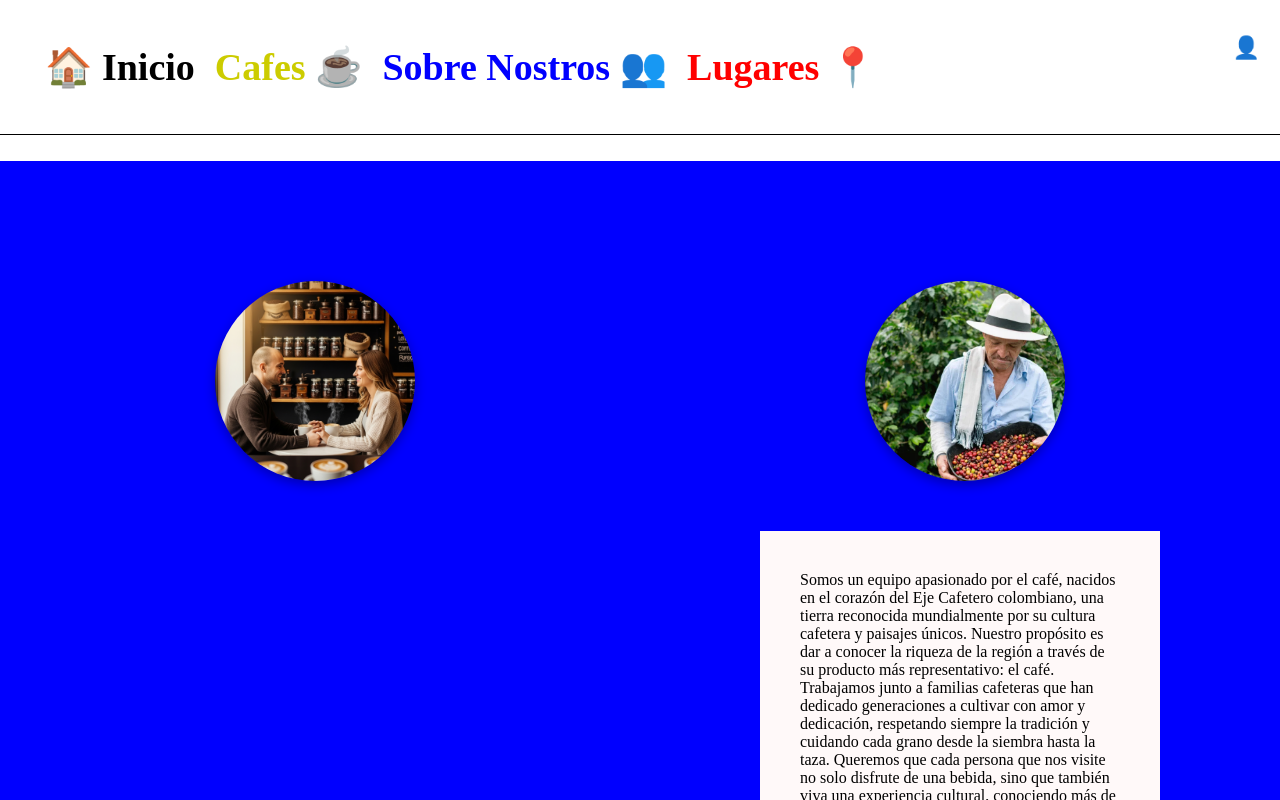
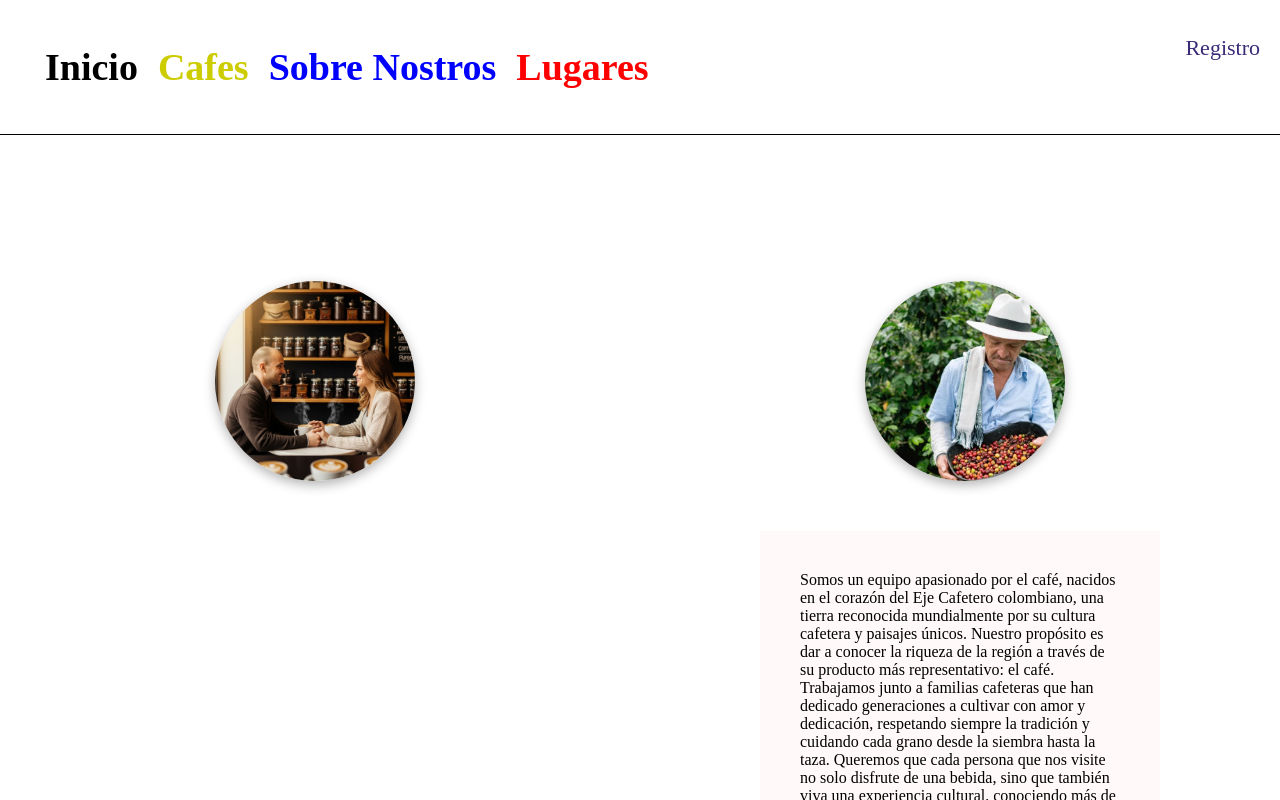
Before and after one commit to JuanSalgado13/Proyecto-Angular, an Angular app: page /ayuda in a window 1280 px wide. Shown: the top 800 px of the page. Built offline with nearby package versions, Linux system fonts and the light colour scheme; no server answers.

Commit message:
cambios para verse

```diff
--- a/src/app/ayuda/ayuda.component.css
+++ b/src/app/ayuda/ayuda.component.css
@@ -2,7 +2,7 @@
   display: flex;
   flex-direction: column;
   align-items: center;
-  background-color: blue;
+  /* background-color: blue; */
   gap: 450px;
   padding: 80px;
 }
--- a/src/app/shared/component/nav/nav.component.html
+++ b/src/app/shared/component/nav/nav.component.html
@@ -1,11 +1,13 @@
 <div class="nav">
   <div class="izquierda">
-    <a class="links"  routerLink=""> 🏠 Inicio</a>
-    <a class="links" routerLink="/about"><span class="y">Cafes ☕</span></a>
-    <a class="links" routerLink="/ayuda"><span class="b">Sobre Nostros 👥</span> </a>
-    <a class="links" routerLink="/shopping"><span class="r">Lugares 📍</span></a>
+    <a class="links" routerLink=""> Inicio</a>
+    <a class="links" routerLink="/about"><span class="y">Cafes </span></a>
+    <a class="links" routerLink="/ayuda"
+      ><span class="b">Sobre Nostros </span>
+    </a>
+    <a class="links" routerLink="/shopping"><span class="r">Lugares </span></a>
   </div>
 </div>
- <div class="derecha">
-    <a class="login" routerLink="/login">👤</a>
-  </div>
+<div class="derecha">
+  <a class="login" routerLink="/login">Registro</a>
+</div>
```
